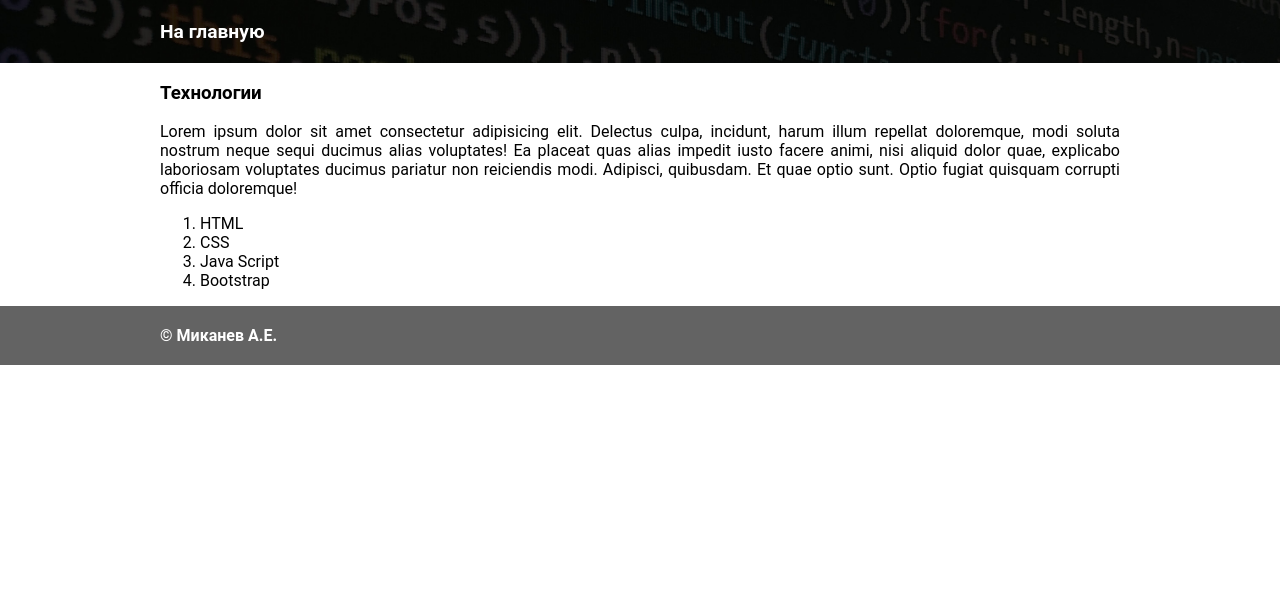
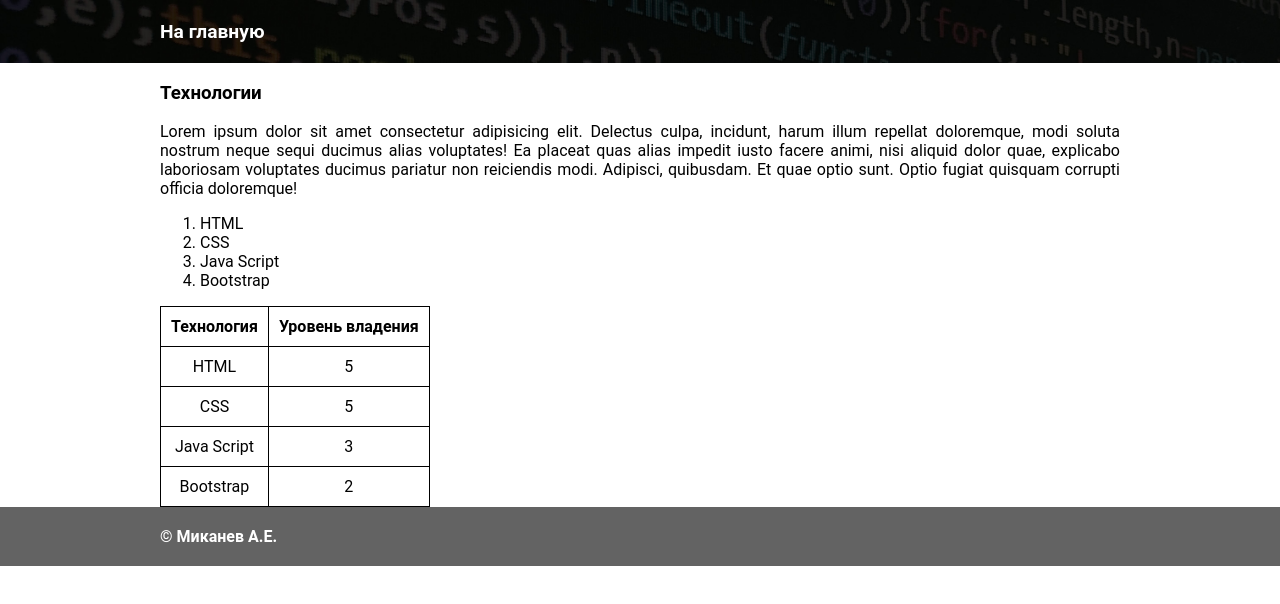
Before and after one commit to Jesass351/Mikanev-211-351-web-dev-2022-1, a plain HTML site: page lab1/technologies.html in a window 1280 px wide. Drawn offline with Linux system fonts and the light colour scheme.

Commit message:
htmlhint

```diff
--- a/lab1/style.css
+++ b/lab1/style.css
@@ -88,3 +88,13 @@ p {
     color: white;
     border-color: white;
 }
+
+th, td{
+    border: 1px solid black;
+    text-align: center;
+    padding: 10px;
+}
+
+table{
+    border-collapse: collapse;
+}
--- a/lab1/technologies.html
+++ b/lab1/technologies.html
@@ -30,6 +30,33 @@
                     <li>Java Script</li>
                     <li>Bootstrap</li>
                 </ol>
+
+                <table>
+                    <thead>
+                        <tr>
+                            <th>Технология</th>
+                            <th>Уровень владения</th>
+                        </tr>
+                    </thead>
+                    <tbody>
+                        <tr>
+                            <td>HTML</td>
+                            <td>5</td>
+                        </tr>
+                        <tr>
+                            <td>CSS</td>
+                            <td>5</td>
+                        </tr>
+                        <tr>
+                            <td>Java Script</td>
+                            <td>3</td>
+                        </tr>
+                        <tr>
+                            <td>Bootstrap</td>
+                            <td>2</td>
+                        </tr>
+                    </tbody>
+                </table>
             </section>
         </div>
     </main>
```
